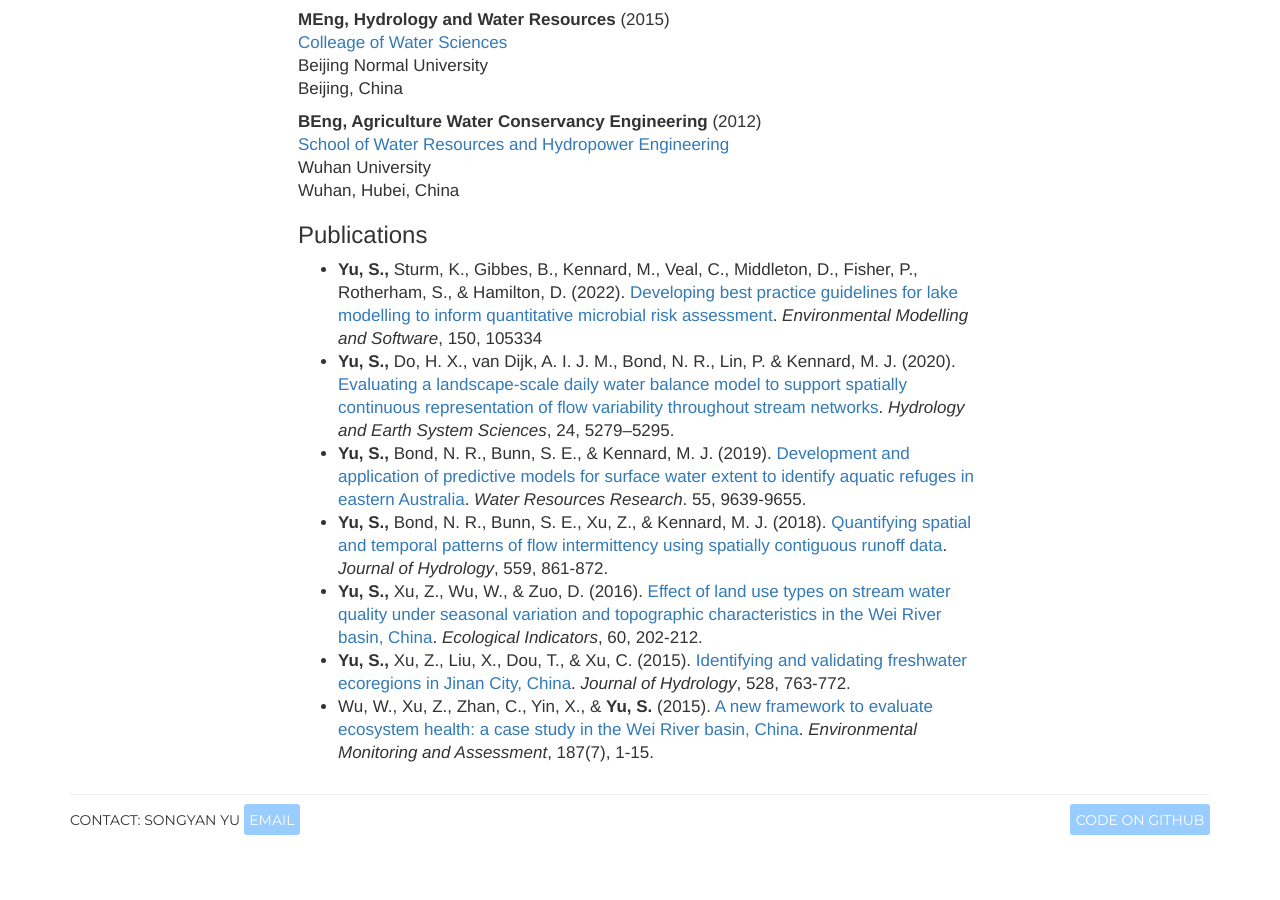
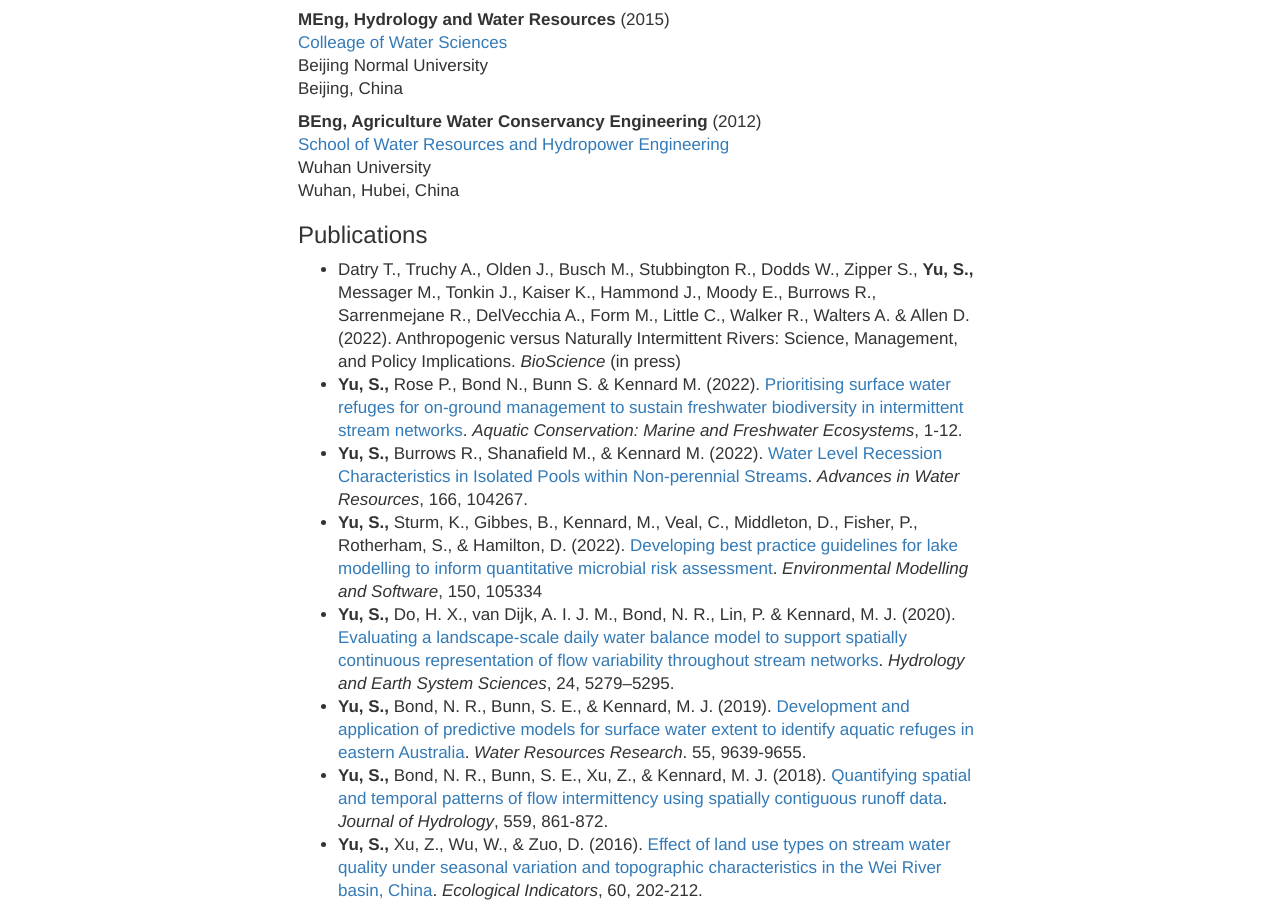
Before and after one commit to SongyanYu/SongyanYu.github.io, a Jekyll site: the page built from qualification.html, in a window 1280 px wide and 900 px high, scrolled down 443 px. Built offline with Jekyll 4.4.1, drawn with Linux system fonts in a browser that asks for light colours; before the commit the page ends 1298 px from its top, so only the background shows below that.

Commit message:
update pub list

```diff
--- a/qualification.html
+++ b/qualification.html
@@ -34,6 +34,9 @@
 
 <h3>Publications</h3>
 <ul>
+<li>Datry T., Truchy A., Olden J., Busch M., Stubbington R., Dodds W., Zipper S., <strong>Yu, S.,</strong> Messager M., Tonkin J., Kaiser K., Hammond J., Moody E., Burrows R., Sarrenmejane R., DelVecchia A., Form M., Little C., Walker R., Walters A. & Allen D.(2022). Anthropogenic versus Naturally Intermittent Rivers: Science, Management, and Policy Implications. <i>BioScience</i> (in press)</li>
+<li><strong>Yu, S.,</strong> Rose P., Bond N., Bunn S. & Kennard M. (2022). <a href = 'https://doi.org/10.1002/aqc.3871'>Prioritising surface water refuges for on-ground management to sustain freshwater biodiversity in intermittent stream networks</a>. <i>Aquatic Conservation: Marine and Freshwater Ecosystems</i>, 1-12.</li>
+<li><strong>Yu, S.,</strong> Burrows R., Shanafield M., & Kennard M. (2022). <a href = 'https://doi.org/10.1016/j.advwatres.2022.104267'>Water Level Recession Characteristics in Isolated Pools within Non-perennial Streams</a>. <i>Advances in Water Resources</i>, 166, 104267.</li>
 <li><strong>Yu, S.,</strong> Sturm, K., Gibbes, B., Kennard, M., Veal, C., Middleton, D., Fisher, P., Rotherham, S., & Hamilton, D. (2022). <a href = 'https://doi.org/10.1016/j.envsoft.2022.105334'>Developing best practice guidelines for lake modelling to inform quantitative microbial risk assessment</a>. <i>Environmental Modelling and Software</i>, 150, 105334
 <li><strong>Yu, S.,</strong> Do, H. X., van Dijk, A. I. J. M., Bond, N. R., Lin, P. & Kennard, M. J. (2020). <a href = 'https://doi.org/10.5194/hess-24-5279-2020'>Evaluating a landscape-scale daily water balance model to support spatially continuous representation of flow variability throughout stream networks</a>. <i>Hydrology and Earth System Sciences</i>, 24, 5279–5295.
 <li><strong>Yu, S.,</strong> Bond, N. R., Bunn, S. E., & Kennard, M. J. (2019). <a href = 'https://doi.org/10.1029/2019WR025216'>Development and application of predictive models for surface water extent to identify aquatic refuges in eastern Australia</a>. <i>Water Resources Research</i>. 55, 9639-9655.</li>
```
